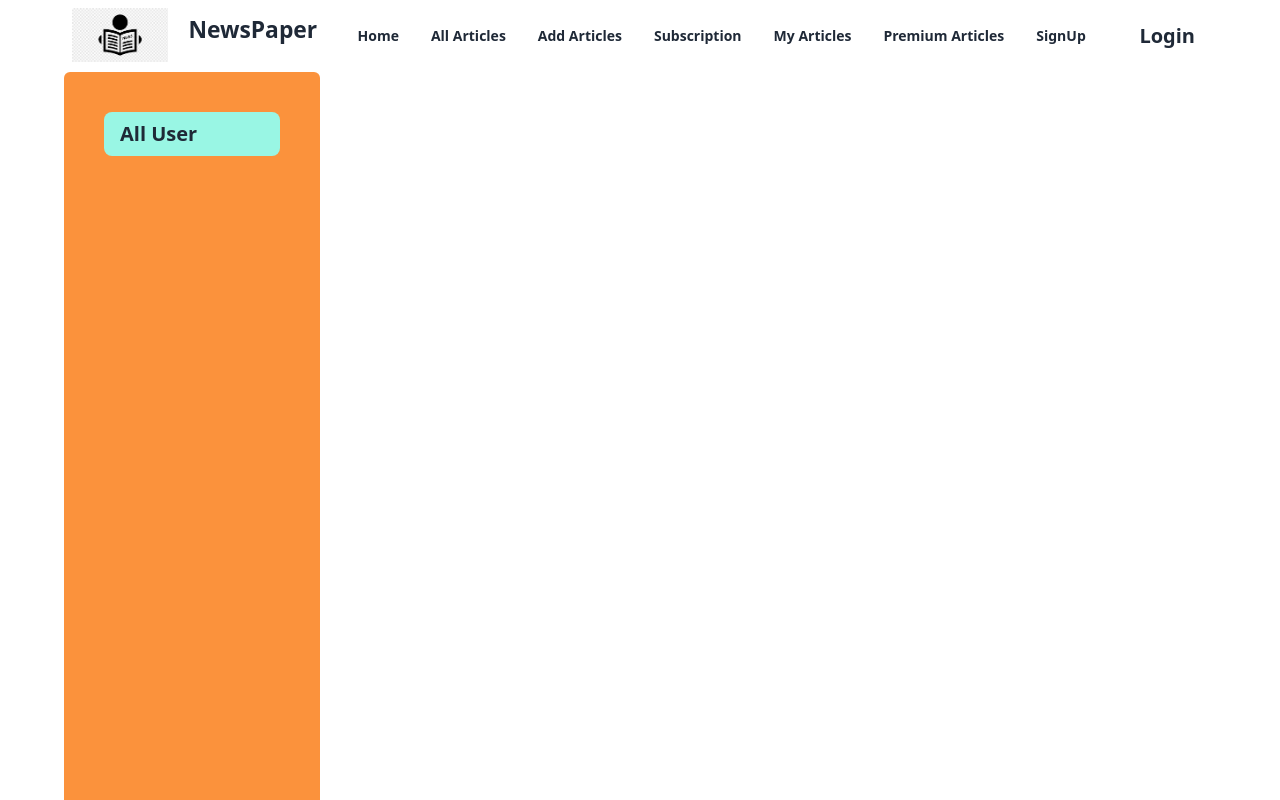
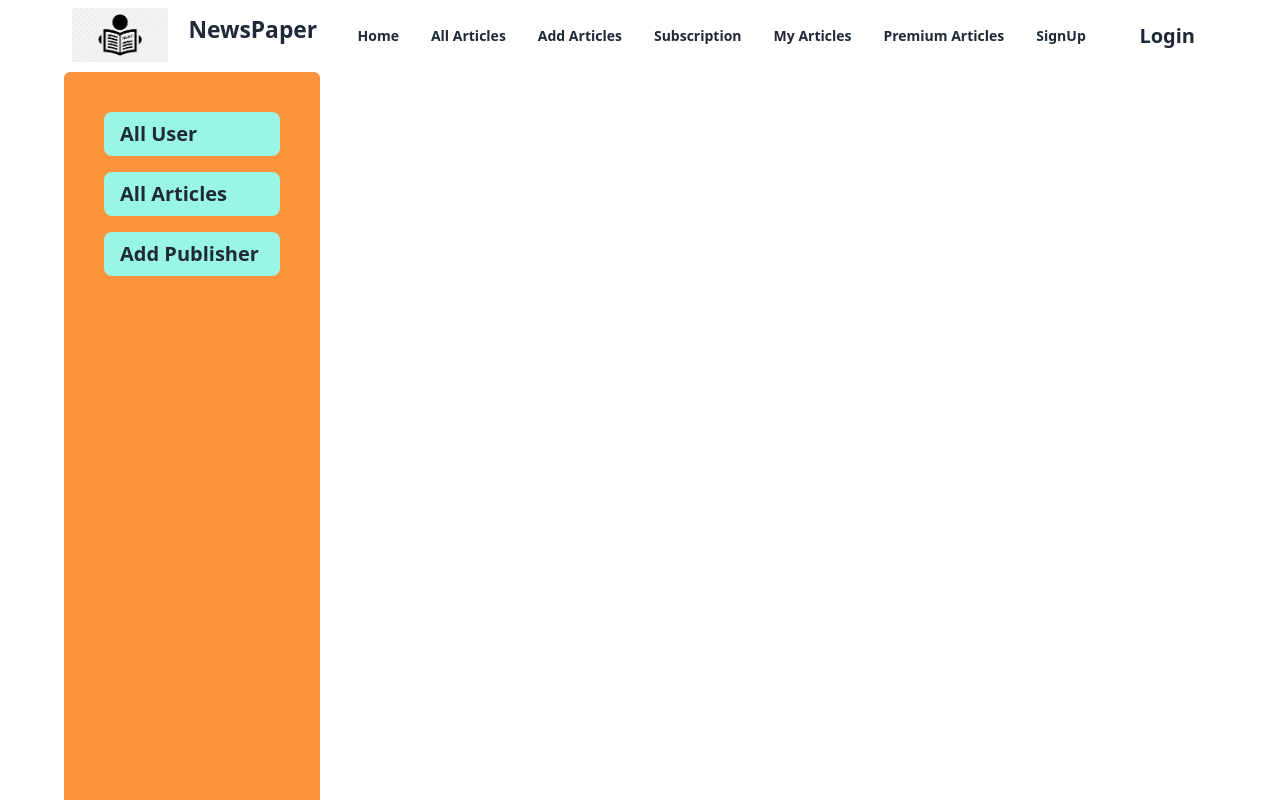
Before and after one commit to Arahman75/newspaper-client-12, a React (Vite) app: page /dashboard in a window 1280 px wide. Shown: the top 800 px of the page. Built offline with nearby package versions, Linux system fonts and the light colour scheme; no server answers.

Commit message:
added the dashboard add publisher

```diff
--- /dev/null
+++ b/src/pages/Dashboard/AddPublisher/AddPublisher.jsx
@@ -0,0 +1,11 @@
+import React from 'react';
+
+const AddPublisher = () => {
+    return (
+        <div>
+            <h1>Add Publisher</h1>
+        </div>
+    );
+};
+
+export default AddPublisher;
--- a/src/pages/Dashboard/Dashboard/Dashboard.jsx
+++ b/src/pages/Dashboard/Dashboard/Dashboard.jsx
@@ -10,7 +10,10 @@ const Dashboard = () => {
             <div className='flex'>
                 <div className='w-64 min-h-screen bg-orange-400 rounded-md p-8'>
                     <ul className='menu'>
-                        <li><NavLink className='bg-teal-200 text-xl font-semibold' to='/dashboard/allUser'>All User</NavLink></li>
+                        <li><NavLink className='bg-teal-200 text-xl font-semibold mb-4' to='/dashboard/allUser'>All User</NavLink></li>
+                        <li><NavLink className='bg-teal-200 text-xl font-semibold mb-4' to='/allArticles'>All Articles</NavLink></li>
+                        <li><NavLink className='bg-teal-200 text-xl font-semibold mb-4' to='/dashboard/addPublisher'>Add Publisher</NavLink></li>
+
                     </ul>
                 </div>
                 <div className='flex-1'>
```
Also changed, not shown: src/Routes/Router.jsx (+6 -2 lines).
